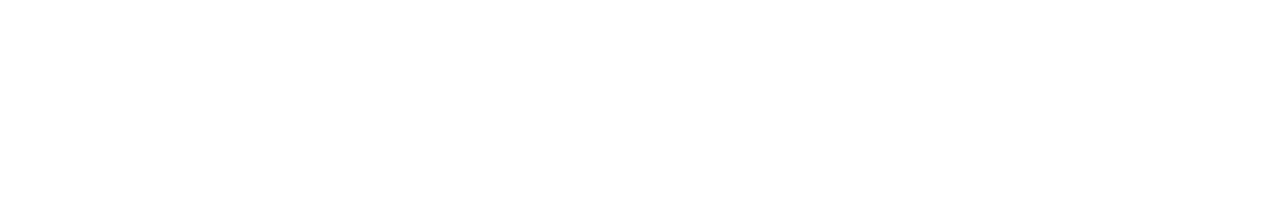
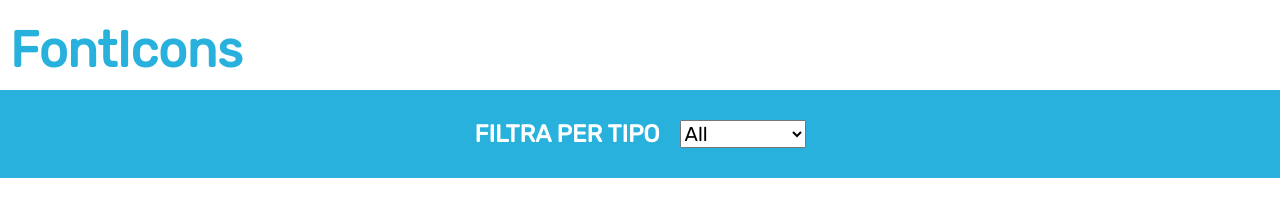
Before and after one commit to salvatorebriga/js-es6-icons, a plain HTML site: page index.html in a window 1280 px wide. Drawn offline with Linux system fonts and the light colour scheme.

Commit message:
added first structure concept

```diff
--- a/index.html
+++ b/index.html
@@ -9,6 +9,23 @@
     <title>Font Awesome</title>
 </head>
 <body>
+    <header>
+        <h1>FontIcons</h1>
+    </header>
+    <main>
+        <section id="jumbo-container">
+            <h2>FILTRA PER TIPO</h2>
+            <select name="filter" id="filter">
+                <option value="all">All</option>
+                <option value="animals">Animals</option>
+                <option value="vegetables">Vegetables</option>
+                <option value="user">User</option>
+            </select>
+        </section>
+        <section id="icon-container">
+
+        </section>
+    </main>
     <script type="text/javascript" src="main.js"></script>
 </body>
 </html>
--- a/style.css
+++ b/style.css
@@ -4,3 +4,32 @@
     box-sizing: border-box;
     font-family: 'Rubik', sans-serif;
 }
+
+header{
+    padding: 10px;
+    padding-top: 20px;
+}
+
+header > h1{
+    color: #29b1dd;
+    font-size: 50px;
+}
+
+#jumbo-container{
+    display: flex;
+    background-color: #29b1dd;
+    color: white;
+    text-align: center;
+    justify-content: center;
+    padding-top: 30px;
+    padding-bottom: 30px;
+}
+
+#jumbo-container > select{
+    font-size: 20px;
+    margin-left: 20px;
+}
+
+#icon-container{
+    margin: 0 auto;
+}
```
